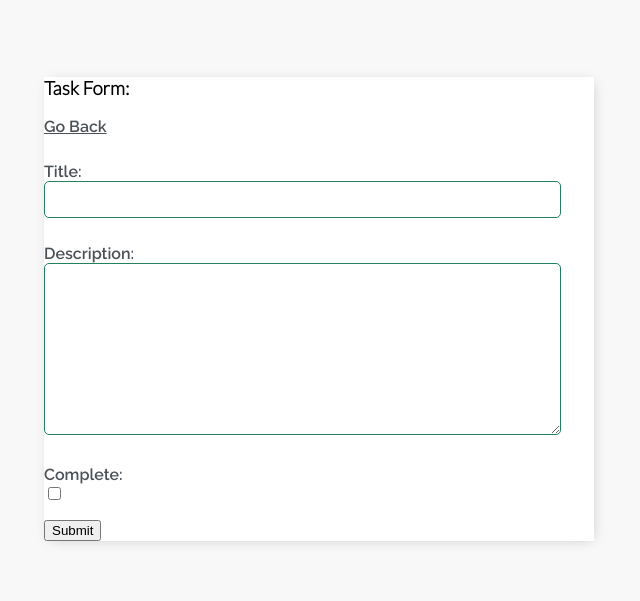
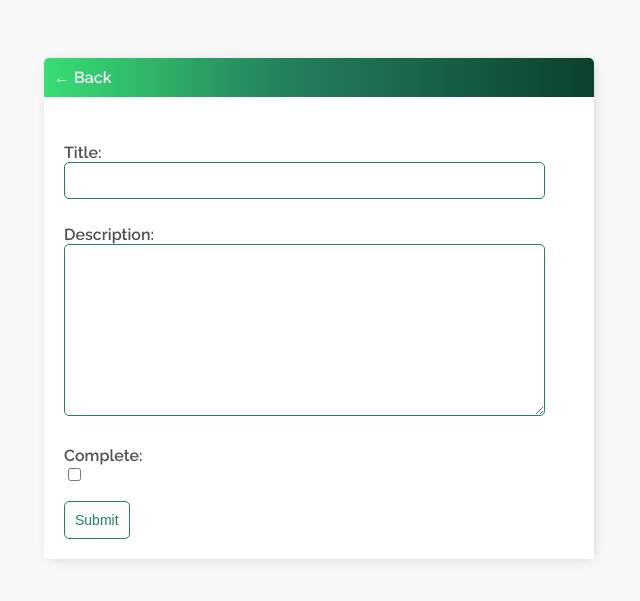
Before and after one commit to jjconway23/registration_todo_list, a Django app: page /task-create/ in a window 1280 px wide. Shown: the top 601 px of the page, without its empty margins (321-961 px from the left). Run offline with Django 3.2, Linux system fonts and the light colour scheme; a user stored in the database is signed in.

Commit message:
complete styling of delete page and add new task page

```diff
--- a/main/templates/main/base.html
+++ b/main/templates/main/base.html
@@ -110,6 +110,10 @@
             cursor: pointer;
             text-decoration: none;
         }
+        /* Form Page*/
+        .card-body{
+            padding: 20px;
+        }
     </style>
 </head>
 
--- a/main/templates/main/task_form.html
+++ b/main/templates/main/task_form.html
@@ -1,11 +1,15 @@
 {% extends 'main/base.html' %}
     {% block content %}
-    <h3>Task Form: </h3>
-    <a href="{% url 'tasks' %}">Go Back</a>
-    <form method="POST" action="">
-        {% csrf_token %}
-        {{ form.as_p }}
-        <input type="submit" value="Submit">
+    <div class="header-bar">
+        <a href="{% url 'tasks' %}">&#8592 Back</a>
+    </div>
+    <div class="card-body">
+        <form method="POST" action="">
+            {% csrf_token %}
+            {{ form.as_p }}
+            <input class="btn" type="submit" value="Submit">
 
-    </form>
+        </form>
+    </div>
+
     {% endblock content %}
```
Also changed, not shown: main/templates/main/task_confirm_delete.html (+11 -6 lines), db.sqlite3.
